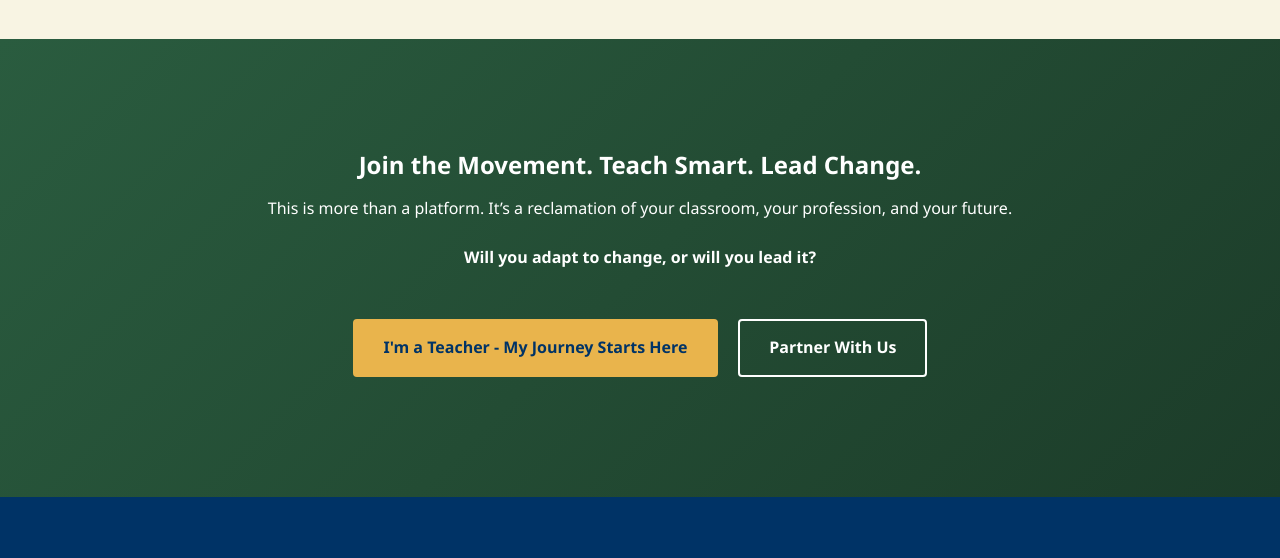
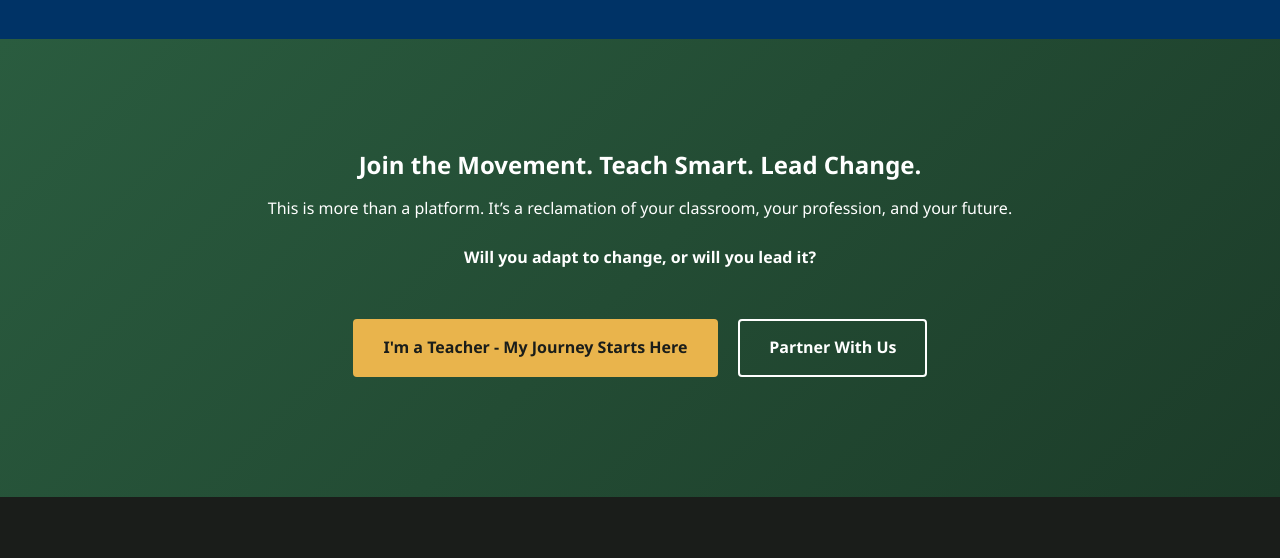
Before and after one commit to TichaAfrica/tichaafrica-website, a plain HTML site: page index.html in a window 1280 px wide. Shown: the part 2654-3212 px from the top of the page. Drawn offline with Linux system fonts and the light colour scheme.

Commit message:
Update index.html

```diff
--- a/index.html
+++ b/index.html
@@ -12,8 +12,8 @@
             --color-primary: #2A5C3F;  /* Deep Green - for primary buttons and accents */
             --color-secondary: #E9B44C; /* Golden Yellow - for secondary accents */
             --color-accent: #9A2617;   /* Terracotta Red - for strong calls to action */
-            --color-light: #F8F4E3;    /* Cream - for light backgrounds */
-            --color-dark: #003366;     /* Near Black - for text */
+            --color-light: #003366;    /* Cream - for light backgrounds */
+            --color-dark: #1a1d1a;     /* Near Black - for text */
             --color-gray: #5C5C5C;     /* Gray - for secondary text */
         }
 
```
